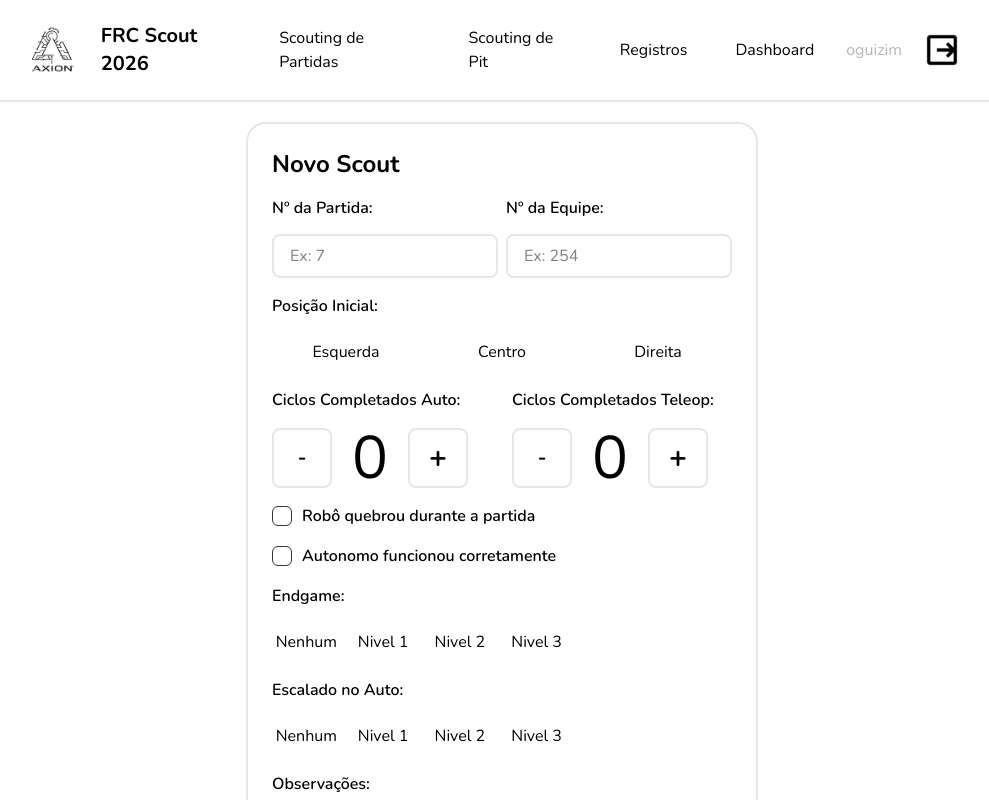
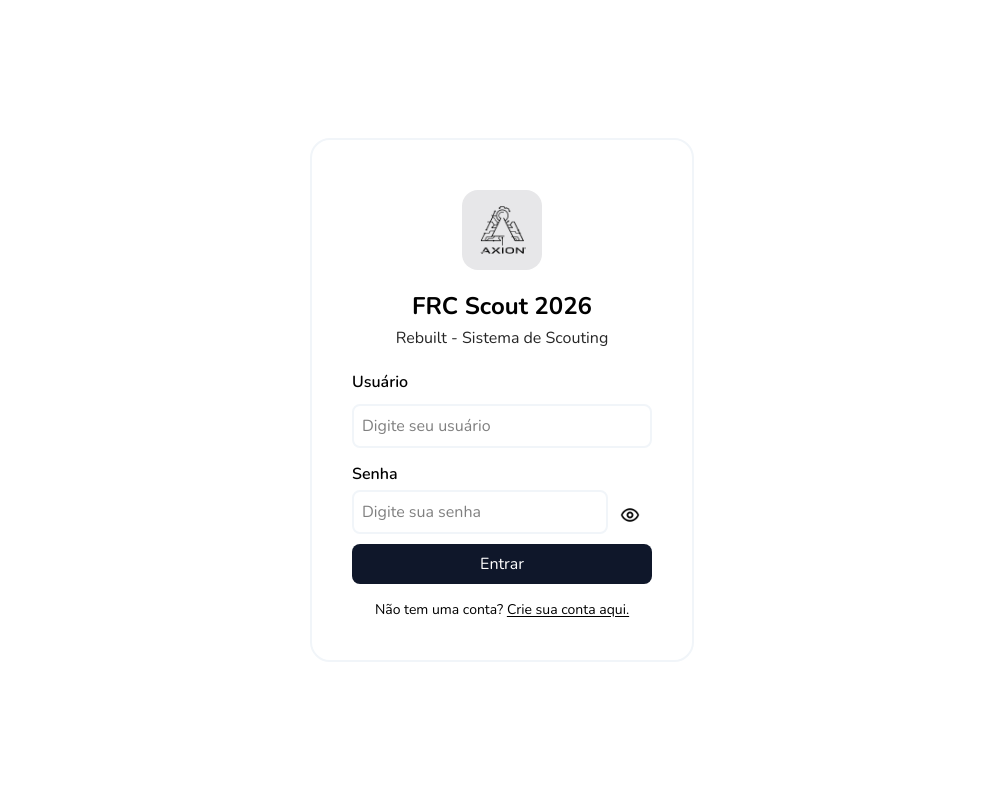
Before and after one commit to oguiizim/Scout, a React (Vite) app in the folder scout/: page /login in a window 1280 px wide. Shown: the top 800 px of the page, without its empty margins (138-1127 px from the left). Built offline with nearby package versions, Linux system fonts and the light colour scheme.

Commit message:
start of records

```diff
--- a/scout/package.json
+++ b/scout/package.json
@@ -11,6 +11,7 @@
   },
   "dependencies": {
     "@tailwindcss/vite": "^4.1.18",
+    "axios": "^1.13.4",
     "react": "^19.2.0",
     "react-dom": "^19.2.0",
     "react-router-dom": "^7.13.0",
--- a/scout/src/main.jsx
+++ b/scout/src/main.jsx
@@ -1,15 +1,47 @@
 import { StrictMode } from "react";
 import { createRoot } from "react-dom/client";
+import { BrowserRouter, Routes, Route, Navigate } from "react-router-dom";
+
 import "./index.css";
+
 import Login from "./pages/login/Login.jsx";
 import ScoutM from "./pages/scout/ScoutM.jsx";
 import ScoutP from "./pages/scout/ScoutP.jsx";
-import { BrowserRouter } from "react-router-dom";
+import Records from "./pages/records/Records";
 
 createRoot(document.getElementById("root")).render(
   <StrictMode>
-    {/* <Login /> */}
-    <ScoutM />
-    {/* <ScoutP /> */}
+    <BrowserRouter>
+      <Routes>
+        {/* Rota inicial */}
+        <Route path="/" element={<Navigate to="/login" replace />} />
+
+        {/* Login */}
+        <Route path="/login" element={<Login />} />
+
+        {/* Atalho Scout */}
+        <Route path="/scout" element={<Navigate to="/scout/m" replace />} />
+
+        {/* Scouting */}
+        <Route path="/scout/m" element={<ScoutM />} />
+        <Route path="/scout/p" element={<ScoutP />} />
+
+        {/* Registros */}
+        <Route path="/records" element={<Records />} />
+
+        {/* Dashboard (placeholder) */}
+        <Route
+          path="/dashboard"
+          element={
+            <div className="p-10 text-2xl font-bold">
+              Dashboard (em construção)
+            </div>
+          }
+        />
+
+        {/* Fallback */}
+        <Route path="*" element={<Navigate to="/login" replace />} />
+      </Routes>
+    </BrowserRouter>
   </StrictMode>,
 );
--- a/scout/src/pages/Components/Navbar.jsx
+++ b/scout/src/pages/Components/Navbar.jsx
@@ -1,44 +1,75 @@
-import { useState } from "react";
+import { NavLink, useNavigate } from "react-router-dom";
 
 function Navbar() {
-  const [count, setCount] = useState(0);
+  const navigate = useNavigate();
+
+  const linkClass = ({ isActive }) =>
+    `justify-center flex rounded-md p-2.5 px-4 hover:bg-[#F1F5F9] hover:scale-105 transition-all duration-200 ${
+      isActive ? "bg-[#F1F5F9]" : ""
+    }`;
+
+  const handleLogout = () => {
+    // se você estiver usando auth no futuro, limpa aqui
+    // localStorage.removeItem("scout_auth");
+    navigate("/login", { replace: true });
+  };
 
   return (
     <nav className="font-nunito min-w-screen flex justify-between border-b-2 border-[#E7E7E9] bg-[#ffffff] px-40 text-black">
-      {/* Itens of navigator */}
-
       {/* Name of the product */}
-      <div className="flex justify-start items-center gap-5 text-xl font-bold">
+      <button
+        type="button"
+        onClick={() => navigate("/scout/m")}
+        className="flex justify-start items-center gap-5 text-xl font-bold"
+      >
         <div className="h-15 w-15">
-          <img src="/src/assets/Logo Axion.png" />
+          <img src="/src/assets/Logo Axion.png" alt="Logo" />
         </div>
         FRC Scout 2026
-      </div>
+      </button>
 
       {/* List of links */}
       <ul className="flex justify-center items-center gap-4 m-4">
-        <li className="justify-center flex rounded-md p-2.5 px-4 hover:bg-[#F1F5F9] hover:scale-105 transition-all duration-200">
-          <a href="">Scouting de Partidas</a>
+        <li>
+          <NavLink to="/scout/m" className={linkClass}>
+            Scouting de Partidas
+          </NavLink>
         </li>
-        <li className="justify-center flex rounded-md p-2.5 px-4 hover:bg-[#F1F5F9] hover:scale-105 transition-all duration-200">
-          <a href="">Scouting de Pit</a>
+
+        <li>
+          <NavLink to="/scout/p" className={linkClass}>
+            Scouting de Pit
+          </NavLink>
         </li>
-        <li className="justify-center flex rounded-md p-2.5 px-4 hover:bg-[#F1F5F9] hover:scale-105 transition-all duration-200">
-          <a href="">Registros</a>
+
+        <li>
+          <NavLink to="/records" className={linkClass}>
+            Registros
+          </NavLink>
         </li>
-        <li className="justify-center flex rounded-md p-2.5 px-4 hover:bg-[#F1F5F9] hover:scale-105 transition-all duration-200">
-          <a href="">Dashboard</a>
+
+        <li>
+          <NavLink to="/dashboard" className={linkClass}>
+            Dashboard
+          </NavLink>
         </li>
       </ul>
 
       {/* Logout */}
       <div className="flex justify-end items-center gap-5 mr-5 text-lr text-[#b6b6b6]">
         oguizim
-        <button className="w-10 h-10 cursor-pointer">
-          <img src="./src/assets/icons8-sair.png" />
+        <button
+          type="button"
+          onClick={handleLogout}
+          className="w-10 h-10 cursor-pointer"
+          title="Sair"
+          aria-label="Sair"
+        >
+          <img src="/src/assets/icons8-sair.png" alt="Sair" />
         </button>
       </div>
     </nav>
   );
 }
+
 export default Navbar;
--- a/scout/src/pages/Components/ScoutMForm.jsx
+++ b/scout/src/pages/Components/ScoutMForm.jsx
@@ -1,15 +1,11 @@
-import { useState } from "react";
-
-function ScoutForm() {
-  const [count, setCount] = useState(0);
-
+function ScoutMForm() {
   return (
     <div className="w-[40vw] bg-[#ffffff] flex flex-col text-[#000000] p-6 mt-5 mb-5 rounded-[20px] border-2 border-[#E7E7E9]">
       {/* Title */}
       <h1 className="font-bold text-2xl justify-start mb-4">Novo Scout</h1>
 
       {/* Team and Match Number */}
-      <div className="flex flex-row justify-between gap-2 mb-4">
+      <div className="flex flex-row justify-between gap-5 mb-4">
         {/* Match */}
         <div className="w-[50%]">
           <h1 className="mb-3.5 font-semibold">Nº da Partida:</h1>
@@ -35,13 +31,22 @@ function ScoutForm() {
       <div className="mb-4">
         <h1 className="mb-3.5 font-semibold">Posição Inicial:</h1>
         <div className="w-full  flex flex-row justify-between gap-2 hover:cursor-pointer">
-          <button className="py-2 w-[33.33%] bg-[#ffffff] flex justify-center rounded-lg hover:bg-[#F1F5F9]">
+          <button
+            type="button"
+            className="py-2 w-[33.33%] bg-[#ffffff] flex justify-center rounded-lg hover:bg-[#F1F5F9]"
+          >
             Esquerda
           </button>
-          <button className="py-2 w-[33.33%] bg-[#ffffff] flex justify-center rounded-lg hover:bg-[#F1F5F9]">
+          <button
+            type="button"
+            className="py-2 w-[33.33%] bg-[#ffffff] flex justify-center rounded-lg hover:bg-[#F1F5F9]"
+          >
             Centro
           </button>
-          <button className="py-2 w-[33.33%] bg-[#ffffff] flex justify-center rounded-lg hover:bg-[#F1F5F9]">
+          <button
+            type="button"
+            className="py-2 w-[33.33%] bg-[#ffffff] flex justify-center rounded-lg hover:bg-[#F1F5F9]"
+          >
             Direita
           </button>
         </div>
@@ -52,11 +57,17 @@ function ScoutForm() {
         <div className="w-[50%]">
           <h1 className="font-semibold mb-4">Ciclos Completados Auto:</h1>
           <div className="w-full flex flex-row gap-5">
-            <button className="text-xl w-15 h-15 cursor-pointer border-2 border-[#E7E7E9] rounded-lg hover:bg-[#F1F5F9] font-bold">
+            <button
+              type="button"
+              className="text-xl w-15 h-15 cursor-pointer border-2 border-[#E7E7E9] rounded-lg hover:bg-[#F1F5F9] font-bold"
+            >
               -
             </button>
             <h1 className="text-6xl flex justify-center items-center">0</h1>
-            <button className="text-3xl w-15 h-15 cursor-pointer border-2 border-[#E7E7E9] rounded-lg hover:bg-[#F1F5F9] font-bold">
+            <button
+              type="button"
+              className="text-3xl w-15 h-15 cursor-pointer border-2 border-[#E7E7E9] rounded-lg hover:bg-[#F1F5F9] font-bold"
+            >
               +
             </button>
           </div>
@@ -64,15 +75,33 @@ function ScoutForm() {
         <div className="w-[50%]">
           <h1 className="font-semibold mb-4">Ciclos Completados Teleop:</h1>
           <div className="w-full flex flex-row gap-5">
-            <button className="text-xl w-15 h-15 cursor-pointer border-2 border-[#E7E7E9] rounded-lg hover:bg-[#F1F5F9] font-bold">
+            <button
+              type="button"
+              className="text-xl w-15 h-15 cursor-pointer border-2 border-[#E7E7E9] rounded-lg hover:bg-[#F1F5F9] font-bold"
+            >
               -
             </button>
             <h1 className="text-6xl flex justify-center items-center">0</h1>
-            <button className="text-3xl w-15 h-15 cursor-pointer border-2 border-[#E7E7E9] rounded-lg hover:bg-[#F1F5F9] font-bold">
+            <button
+              type="button"
+              className="text-3xl w-15 h-15 cursor-pointer border-2 border-[#E7E7E9] rounded-lg hover:bg-[#F1F5F9] font-bold"
+            >
               +
             </button>
           </div>
         </div>
+      </div>
+
+      {/* Average Seconds Per Cycle */}
+      <div className="mb-4">
+        <h1 className="font-semibold mb-4">
+          Tempo Médio por Ciclo (segundos):
+        </h1>
+        <input
+          type="text"
+          placeholder="Ex: 8.72s"
+          className="w-full px-4 py-2 rounded-lg border-2 border-[#E7E7E9]"
+        />
       </div>
 
       {/* Robot break on field? */}
@@ -96,7 +125,6 @@ function ScoutForm() {
           Robô quebrou durante a partida
         </h1>
       </div>
-
       <div className="flex items-center mb-4">
         {/* Checkbox */}
         <label className="mr-2.5 cursor-pointer select-none">
@@ -114,7 +142,7 @@ function ScoutForm() {
           ></span>
         </label>
         <h1 className="font-semibold items-center">
-          Autonomo funcionou corretamente
+          Autonomo funcionou como deveria
         </h1>
       </div>
 
@@ -122,16 +150,28 @@ function ScoutForm() {
       <div className="mb-4">
         <h1 className="mb-3.5 font-semibold">Endgame:</h1>
         <div className="w-[65%]  flex flex-row justify-between gap-2 hover:cursor-pointer">
-          <button className="py-2 w-[25%] bg-[#ffffff] flex justify-center rounded-lg hover:bg-[#F1F5F9]">
+          <button
+            type="button"
+            className="py-2 w-[25%] bg-[#ffffff] flex justify-center rounded-lg hover:bg-[#F1F5F9]"
+          >
             Nenhum
           </button>
-          <button className="py-2 w-[25%] bg-[#ffffff] flex justify-center rounded-lg hover:bg-[#F1F5F9]">
+          <button
+            type="button"
+            className="py-2 w-[25%] bg-[#ffffff] flex justify-center rounded-lg hover:bg-[#F1F5F9]"
+          >
             Nivel 1
           </button>
-          <button className="py-2 w-[25%] bg-[#ffffff] flex justify-center rounded-lg hover:bg-[#F1F5F9]">
+          <button
+            type="button"
+            className="py-2 w-[25%] bg-[#ffffff] flex justify-center rounded-lg hover:bg-[#F1F5F9]"
+          >
             Nivel 2
           </button>
-          <button className="py-2 w-[25%] bg-[#ffffff] flex justify-center rounded-lg hover:bg-[#F1F5F9]">
+          <button
+            type="button"
+            className="py-2 w-[25%] bg-[#ffffff] flex justify-center rounded-lg hover:bg-[#F1F5F9]"
+          >
             Nivel 3
           </button>
         </div>
@@ -141,16 +181,28 @@ function ScoutForm() {
       <div className="mb-4">
         <h1 className="mb-3.5 font-semibold">Escalado no Auto:</h1>
         <div className="w-[65%]  flex flex-row justify-between gap-2 hover:cursor-pointer">
-          <button className="py-2 w-[25%] bg-[#ffffff] flex justify-center rounded-lg hover:bg-[#F1F5F9]">
+          <button
+            type="button"
+            className="py-2 w-[25%] bg-[#ffffff] flex justify-center rounded-lg hover:bg-[#F1F5F9]"
+          >
             Nenhum
           </button>
-          <button className="py-2 w-[25%] bg-[#ffffff] flex justify-center rounded-lg hover:bg-[#F1F5F9]">
+          <button
+            type="button"
+            className="py-2 w-[25%] bg-[#ffffff] flex justify-center rounded-lg hover:bg-[#F1F5F9]"
+          >
             Nivel 1
           </button>
-          <button className="py-2 w-[25%] bg-[#ffffff] flex justify-center rounded-lg hover:bg-[#F1F5F9]">
+          <button
+            type="button"
+            className="py-2 w-[25%] bg-[#ffffff] flex justify-center rounded-lg hover:bg-[#F1F5F9]"
+          >
             Nivel 2
           </button>
-          <button className="py-2 w-[25%] bg-[#ffffff] flex justify-center rounded-lg hover:bg-[#F1F5F9]">
+          <button
+            type="button"
+            className="py-2 w-[25%] bg-[#ffffff] flex justify-center rounded-lg hover:bg-[#F1F5F9]"
+          >
             Nivel 3
           </button>
         </div>
@@ -180,4 +232,5 @@ function ScoutForm() {
     </div>
   );
 }
-export default ScoutForm;
+
+export default ScoutMForm;
--- a/scout/src/pages/Components/ScoutPForm.jsx
+++ b/scout/src/pages/Components/ScoutPForm.jsx
@@ -1,6 +1,6 @@
 import { useState } from "react";
 
-function ScoutForm() {
+function ScoutPForm() {
   const [count, setCount] = useState(0);
 
   return (
@@ -191,4 +191,4 @@ function ScoutForm() {
     </div>
   );
 }
-export default ScoutForm;
+export default ScoutPForm;
--- a/scout/src/pages/login/Login.jsx
+++ b/scout/src/pages/login/Login.jsx
@@ -1,51 +1,87 @@
 import { useState } from "react";
+import { useNavigate } from "react-router-dom";
 
 function Login() {
-  const [count, setCount] = useState(0);
+  const navigate = useNavigate();
+
+  const [username, setUsername] = useState("");
+  const [password, setPassword] = useState("");
+  const [showPass, setShowPass] = useState(false);
+
+  // 🔹 redireciona direto
+  const handleEnter = () => {
+    if (!username.trim() || !password.trim()) return;
+    navigate("/scout/m");
+  };
 
   return (
     <div className="font-nunito w-full min-h-screen flex items-center justify-center bg-[#ffffff]">
-      <div className="text-black w-[30vw] flex flex-col items-center rounded-[20px] p-10 border-2 border-[#F1F5F9]">
+      <div className="text-black w-[30vw] min-w-[320px] max-w-[460px] flex flex-col items-center rounded-[20px] p-10 border-2 border-[#F1F5F9]">
         <div className="w-20 bg-[#E7E7E9] p-2 rounded-2xl my-2.5">
           <img src="/src/assets/Logo Axion.png" alt="Logo" />
         </div>
 
-        <h1 className="text-2xl text-black mt-2.5 font-bold">FRC Scout 2026</h1>
+        <h1 className="text-2xl mt-2.5 font-bold">FRC Scout 2026</h1>
         <p className="text-[#262626] mb-2.5 mt-1">
           Rebuilt - Sistema de Scouting
         </p>
 
-        <p className="self-start text-black mt-2.5 font-semibold">Usuário</p>
+        {/* Usuário */}
+        <p className="self-start font-semibold mt-2.5">Usuário</p>
         <input
           type="text"
           placeholder="Digite seu usuário"
-          className="p-2  rounded-lg bg-[#ffffff] text-black w-full border-2 border-[#F1F5F9] mt-2.5 mb-1"
+          className="p-2 rounded-lg w-full border-2 border-[#F1F5F9] mt-2.5 mb-1"
+          value={username}
+          onChange={(e) => setUsername(e.target.value)}
         />
 
+        {/* Senha */}
+        <p className="self-start font-semibold mt-2.5">Senha</p>
         <div className="grid grid-cols-[1fr_auto] items-center w-full">
           <input
-            type="password"
+            type={showPass ? "text" : "password"}
             placeholder="Digite sua senha"
-            className="p-2  rounded-lg text-black w-full border-2 border-[#F1F5F9] mt-1 mb-2.5"
+            className="p-2 rounded-lg w-full border-2 border-[#F1F5F9] mt-1 mb-2.5"
+            value={password}
+            onChange={(e) => setPassword(e.target.value)}
           />
-          <img
-            src="/src/assets/icons8-visivel.png"
-            className="w-5 h-5 justify-self-end mx-3 cursor-pointer"
-          />
+
+          {/* 👁️ mostra senha SOMENTE enquanto pressionado */}
+          <button
+            type="button"
+            onMouseDown={() => setShowPass(true)}
+            onMouseUp={() => setShowPass(false)}
+            onMouseLeave={() => setShowPass(false)}
+            className="mx-3 cursor-pointer"
+            title="Mostrar senha"
+          >
+            <img
+              src="/src/assets/icons8-visivel.png"
+              className="w-5 h-5"
+              alt="Mostrar senha"
+            />
+          </button>
         </div>
 
-        <div className="w-full bg-[#0F172A] py-2 px-4 mb-4 rounded-lg hover:bg-[#141e37] transition-all duration-200">
-          <button className="w-full items-center text-white ">Entrar</button>
-        </div>
+        {/* 🔥 BOTÃO ENTRAR */}
+        <button
+          type="button"
+          onClick={handleEnter}
+          className="w-full bg-[#0F172A] py-2 px-4 mb-4 rounded-lg hover:bg-[#141e37] transition-all duration-200 text-white"
+        >
+          Entrar
+        </button>
 
-        <p>
+        <p className="text-sm">
           Não tem uma conta?{" "}
-          <a href="" className="underline underline-offset-2">
+          <span className="underline underline-offset-2 cursor-pointer">
             Crie sua conta aqui.
-          </a>
+          </span>
         </p>
       </div>
     </div>
   );
 }
+
 export default Login;
--- /dev/null
+++ b/scout/src/pages/records/Records.jsx
@@ -0,0 +1,17 @@
+import { useState } from "react";
+import Navbar from "../Components/Navbar";
+import FiltersTemp from "../Components/FiltersTemplate";
+import ListTemp from "../Components/ListTemplate";
+
+function Records() {
+  const [count, setCount] = useState(0);
+
+  return (
+    <div className="overflow-x-hidden flex flex-col items-center bg-[#ffffff]">
+      <Navbar></Navbar>
+      <FiltersTemp></FiltersTemp>
+      <ListTemp></ListTemp>
+    </div>
+  );
+}
+export default Records;
--- a/scout/src/pages/scout/ScoutM.jsx
+++ b/scout/src/pages/scout/ScoutM.jsx
@@ -1,15 +1,15 @@
-import { useState } from "react";
 import Navbar from "../Components/Navbar";
 import ScoutMForm from "../Components/ScoutMForm";
 
 function ScoutM() {
-  const [count, setCount] = useState(0);
-
   return (
-    <div className="overflow-x-hidden flex flex-col items-center bg-[#ffffff]">
-      <Navbar></Navbar>
-      <ScoutMForm className="flex items-center justify-center"></ScoutMForm>
+    <div className="overflow-x-hidden flex flex-col items-center bg-[#ffffff] min-h-screen">
+      <Navbar />
+      <div className="w-full flex justify-center">
+        <ScoutMForm />
+      </div>
     </div>
   );
 }
+
 export default ScoutM;
```
Also changed, not shown: scout/src/pages/Components/FiltersTemplate.jsx (added, +31 -0 lines), scout/src/pages/Components/ListTemplate.jsx (added, +24 -0 lines), scout/src/assets/icons8-pesquisar.png (added), 1 other file (tests, documents, lock files or other folders).
